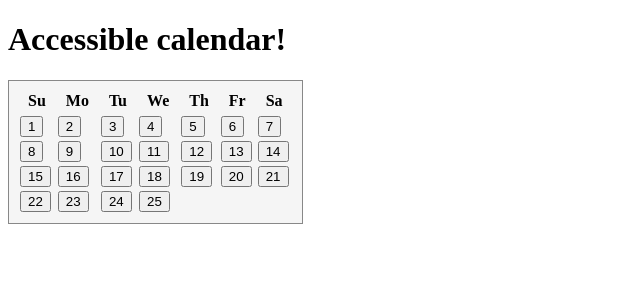
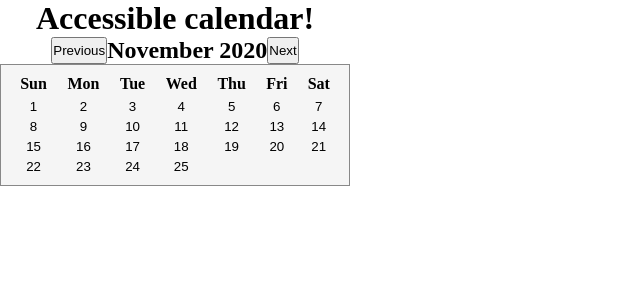
Before and after one commit to AxessLab/accessible-date-picker, a React app: page / in a window 1280 px wide. Shown: the top 300 px of the page, without its empty margins (0-640 px from the left). Built offline with nearby package versions, Linux system fonts and the light colour scheme; the HTML template or start-up script is replaced by a standard one.

Commit message:
added basic css, created MonthPicker component, refactored existing components

```diff
--- a/src/Calendar.tsx
+++ /dev/null
@@ -1,41 +0,0 @@
-import React, { useEffect, useState } from "react";
-import ReactDOM from "react-dom";
-import moment from "moment"
-import styles from "./styles/stylesCalendar.css";
-
-import Heading from "./components/Heading";
-import DaysOfMonth from "./components/DaysOfMonth";
-import TableHeading from "./components/TableHeading";
-
-
-const Calendar: React.FC = () => {
-  const [currentDate] = useState(moment());
-  const [dateObject] = useState({
-    year: currentDate.year(),
-    month: currentDate.month(),
-    date: currentDate.date()
-  });
-
-  useEffect(() => {
-    console.log(currentDate);
-    console.log(dateObject)
-  }), [];
-
-
-  return (
-    <>
-      <Heading />
-      {/* This is where the input is going */}
-      <table id='calendar-table' className={styles.calendarContainer}>
-        <TableHeading />
-        <tbody role='presentation'>
-          <DaysOfMonth year={dateObject.year} month={dateObject.month} daysOfMonth={dateObject.date} />
-        </tbody>
-      </table>
-    </>
-  );
-};
-
-ReactDOM.render(<Calendar />, document.getElementById("root"));
-
-export default Calendar;
--- /dev/null
+++ b/src/components/Calendar.tsx
@@ -0,0 +1,44 @@
+import React, { useEffect, useState } from "react";
+import ReactDOM from "react-dom";
+import moment from "moment"
+import styles from "../styles/stylesCalendar.css";
+
+import Heading from "./Heading";
+import MonthPicker from "./MonthPicker"
+import DatesOfMonth from "./DatesOfMonth";
+import DaysHeading from "./DaysHeading";
+
+
+const Calendar: React.FC = () => {
+  const [currentDate] = useState(moment());
+  const [dateObject] = useState({
+    year: currentDate.year(),
+    month: currentDate.month(),
+    date: currentDate.date()
+  });
+
+  // const nextMonthHandler = () => {};
+
+  // const previousMonthHandler = () => {};
+
+  useEffect(() => {
+    console.log(currentDate);
+    console.log(dateObject)
+  }), [];
+
+  return (
+    <div className={styles.calendarContainer}>
+      <Heading />
+      {/* This is where the input is going */}
+      <MonthPicker month={dateObject.month} year={dateObject.year} />
+      <table id='calendar-table' className={styles.calendarTableContainer}>
+        <DaysHeading />
+        <DatesOfMonth year={dateObject.year} month={dateObject.month} daysOfMonth={dateObject.date} />
+      </table>
+    </div>
+  );
+};
+
+ReactDOM.render(<Calendar />, document.getElementById("root"));
+
+export default Calendar;
--- a/src/components/DaysOfMonth.tsx
+++ b/src/components/DatesOfMonth.tsx
@@ -1,5 +1,6 @@
 import React from "react";
 import moment from 'moment';
+import styles from "../styles/stylesCalendar.css";
 
 interface DaysOfMonthsProps {
     year: number;
@@ -7,7 +8,7 @@ interface DaysOfMonthsProps {
     daysOfMonth: number;
 }
 
-const DaysOfMonth: React.FC<DaysOfMonthsProps> = (props) => {
+const DatesOfMonth: React.FC<DaysOfMonthsProps> = (props) => {
     const { year, month, daysOfMonth } = props
 
     const firstDayOfMonth = () => {
@@ -26,33 +27,34 @@ const DaysOfMonth: React.FC<DaysOfMonthsProps> = (props) => {
     for (let day = 1; day <= daysOfMonth; day++) {
         datesInMonth.push(
             <td key={day} role="presentation">
-                <button>{day}</button>
+                <button className={styles.calendarCells}>{day}</button>
             </td>
         );
     }
 
     const totalDateElementsOfCalendar = [...blankCells, ...datesInMonth];
     const calendarRows: (JSX.Element | JSX.Element[])[] = [];
-    let calendarSlot: JSX.Element[] = [];
+    let calendarSlots: JSX.Element[] = [];
 
     totalDateElementsOfCalendar.forEach((dateElement, i) => {
         if (i % 7 !== 0) {
-            calendarSlot.push(dateElement); // if index is not equal to 7 dont go to next week
+            calendarSlots.push(dateElement); // if index is not equal to 7 dont go to next week
         } else {
-            calendarRows.push(calendarSlot); // when next week is reached, contain all td in last week to calendarRows
-            calendarSlot = []; // empty container
-            calendarSlot.push(dateElement); // in current loop still push current dateElement to the new container
+            calendarRows.push(calendarSlots); // when next week is reached, contain all td in last week to calendarRows
+            calendarSlots = []; // empty container
+            calendarSlots.push(dateElement); // in current loop still push current dateElement to the new container
         }
-        if (i === totalDateElementsOfCalendar.length - 1) { // when loop ends, add the remaining date
-            calendarRows.push(calendarSlot);
+        if (i === totalDateElementsOfCalendar.length - 1) { // when loop ends, add the remaining dates
+            calendarRows.push(calendarSlots);
         }
     });
 
-    return (<>
-        { calendarRows.map((date, i) =>
-            (<tr key={i} role="presentation"> {date} </tr>))
-        }
-    </>)
+    return (
+        <tbody role='presentation'>
+            { calendarRows.map((date, i) =>
+                (<tr key={i} role="presentation" > {date} </tr>))
+            }
+        </tbody>)
 };
 
-export default DaysOfMonth;
+export default DatesOfMonth;
--- a/src/components/TableHeading.tsx
+++ b/src/components/DaysHeading.tsx
@@ -1,16 +1,15 @@
 import React from "react";
-import moment from 'moment';
 
-const TableHeading: React.FC = () => {
-    const weekdaysAbbr = moment.weekdaysShort();
+const DaysHeading: React.FC = () => {
+    const weekdaysAbbr = ['Sun', 'Mon', 'Tue', 'Wed', 'Thu', 'Fri', 'Sat'];
 
     return (
         <thead role='presentation'>
             <tr role='presentation'>
-                {weekdaysAbbr.map((day: string, i: number) => (
+                {weekdaysAbbr.map((day, i) => (
                     <th key={i} scope='col' role='presentation'>
                         <abbr key={i} aria-hidden='true' title={day}>
-                            {day.slice(0, 2)}
+                            {day}
                         </abbr>
                     </th>
                 ))}
@@ -19,4 +18,4 @@ const TableHeading: React.FC = () => {
     );
 };
 
-export default TableHeading;
+export default DaysHeading;
--- /dev/null
+++ b/src/components/MonthPicker.tsx
@@ -0,0 +1,24 @@
+import React from "react";
+import styles from "../styles/stylesCalendar.css";
+
+interface MonthPickerProps {
+    month: number;
+    year: number;
+
+}
+
+const monthArray = ['January', 'February', 'March', 'April', 'May', 'June', 'July', 'August', 'September', 'October', 'November', 'December'];
+
+const MonthPicker: React.FC<MonthPickerProps> = (props) => {
+    const { month, year } = props
+
+    return (
+        <div className={styles.monthPickerContainer}>
+            <button>Previous</button>
+            <h2 id="month-label" aria-live="polite">{monthArray[month]}{" "}{year}</h2>
+            <button>Next</button>
+        </div>
+    );
+};
+
+export default MonthPicker;
--- /dev/null
+++ b/src/index.tsx
@@ -0,0 +1,11 @@
+import React from "react";
+import ReactDOM from "react-dom";
+
+import Calendar from "./components/Calendar";
+
+function App() {
+    return <Calendar />;
+}
+
+const rootElement = document.getElementById("root");
+ReactDOM.render(<App />, rootElement);
--- a/src/styles/stylesCalendar.css
+++ b/src/styles/stylesCalendar.css
@@ -1,11 +1,36 @@
+* {
+  margin: 0;
+  padding: 0;
+  box-sizing: content-box;
+}
+
 abbr {
   border: none;
   text-decoration: none;
-  padding: .5rem;
+  padding: 0.5rem;
 }
 
 .calendarContainer {
+  width: 350px;
+  display: flex;
+  flex-direction: column;
+  justify-content: space-around;
+  text-align: center;
+}
+
+.monthPickerContainer {
+  display: flex;
+  justify-content: center;
+}
+
+.calendarTableContainer {
   background-color: #f5f5f5;
   border: 1px solid #888;
   padding: 0.5rem;
 }
+
+.calendarCells {
+  border: none;
+  background-color: #f5f5f5;
+  width: 100%;
+}
--- a/src/styles/stylesCalendar.css.d.ts
+++ b/src/styles/stylesCalendar.css.d.ts
@@ -1,6 +1,9 @@
 declare namespace StylesCalendarCssNamespace {
   export interface IStylesCalendarCss {
+    calendarCells: string;
     calendarContainer: string;
+    calendarTableContainer: string;
+    monthPickerContainer: string;
   }
 }
 
--- a/webpack.config.ts
+++ b/webpack.config.ts
@@ -3,7 +3,7 @@ import webpack from "webpack";
 import ForkTsCheckerWebpackPlugin from "fork-ts-checker-webpack-plugin";
 
 const config: webpack.Configuration = {
-  entry: "./src/Calendar.tsx",
+  entry: "./src/index.tsx",
   module: {
     rules: [
       {
```
